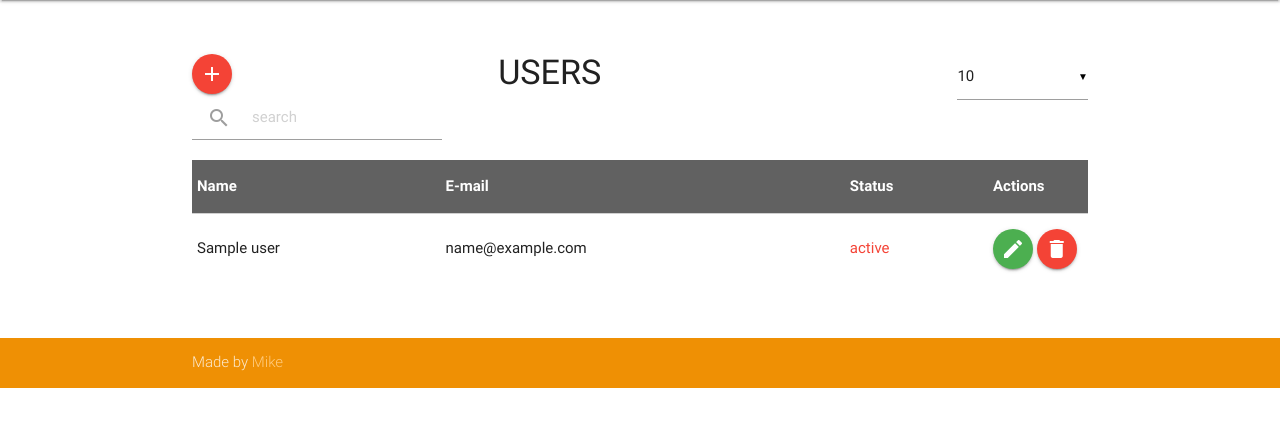
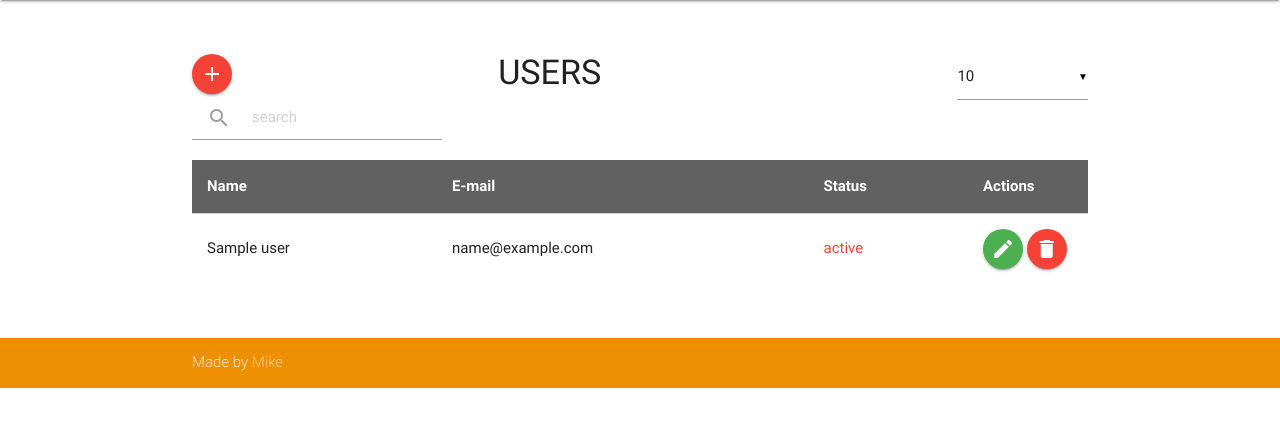
Before and after one commit to mikekeda/synergy, a Python web app: template templates/users.html in a window 1280 px wide. Shown: the part 64-491 px from the top of the page. Run offline with Jinja, Linux system fonts and the light colour scheme; the template is opened without the code that fills it: most values are stand-ins (such as "Sample title", 1, 10 or a date in 2020).

```diff
--- a/models.py
+++ b/models.py
@@ -6,7 +6,6 @@ STATUSES = (
     ('0', 'Inactive'),
     ('1', 'Active'),
 )
-# todo: test for SQL injection
 # todo: add more comments
 
 
--- a/static/css/main.css
+++ b/static/css/main.css
@@ -42,3 +42,11 @@
 .user-search input[type=search] ~ .material-icons {
 	top: 10px;
 }
+
+.table-list td,
+.table-list th {
+  padding: 15px;
+}
+.actions-tr {
+  width: 120px;
+}
--- a/templates/courses.html
+++ b/templates/courses.html
@@ -7,7 +7,7 @@
     <div class="col s12 center-align"><h1 class="no-margin text-uppercase h4">Courses</h1></div>
   </div>
 
-  <table>
+  <table class="table-list">
     <thead class="grey darken-2">
       <tr>
         <th class="no-br-radius white-text">Name</th>
--- a/templates/users.html
+++ b/templates/users.html
@@ -36,13 +36,13 @@
     </div>
   </div>
 
-  <table>
+  <table class="table-list">
     <thead class="grey darken-2">
       <tr>
         <th class="no-br-radius white-text">Name</th>
         <th class="no-br-radius white-text">E-mail</th>
         <th class="no-br-radius white-text">Status</th>
-        <th class="no-br-radius white-text" width="100">Actions</th>
+        <th class="no-br-radius white-text actions-tr">Actions</th>
       </tr>
     </thead>
 
```
Also changed, not shown: main.py (+7 -2 lines).
